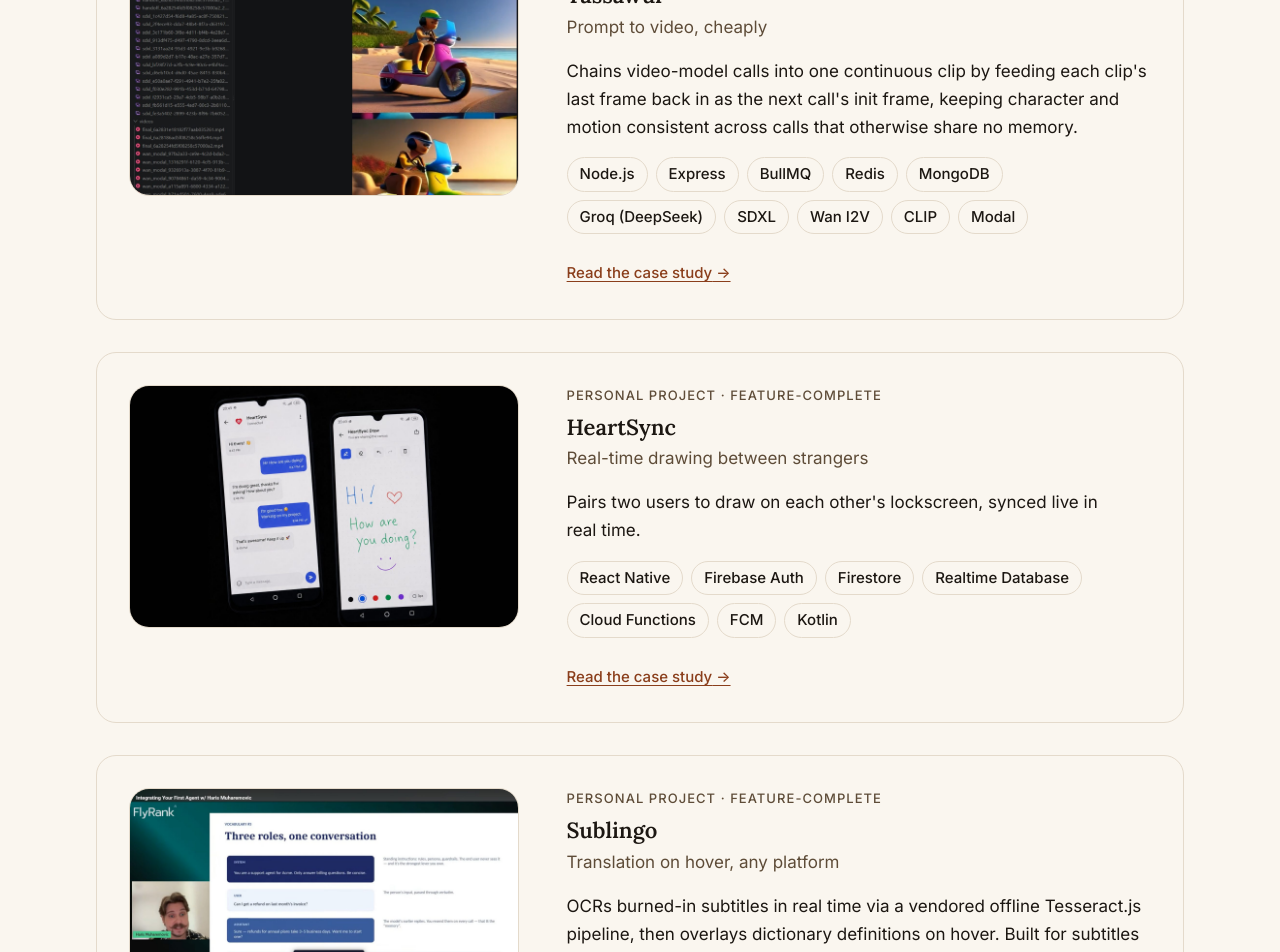
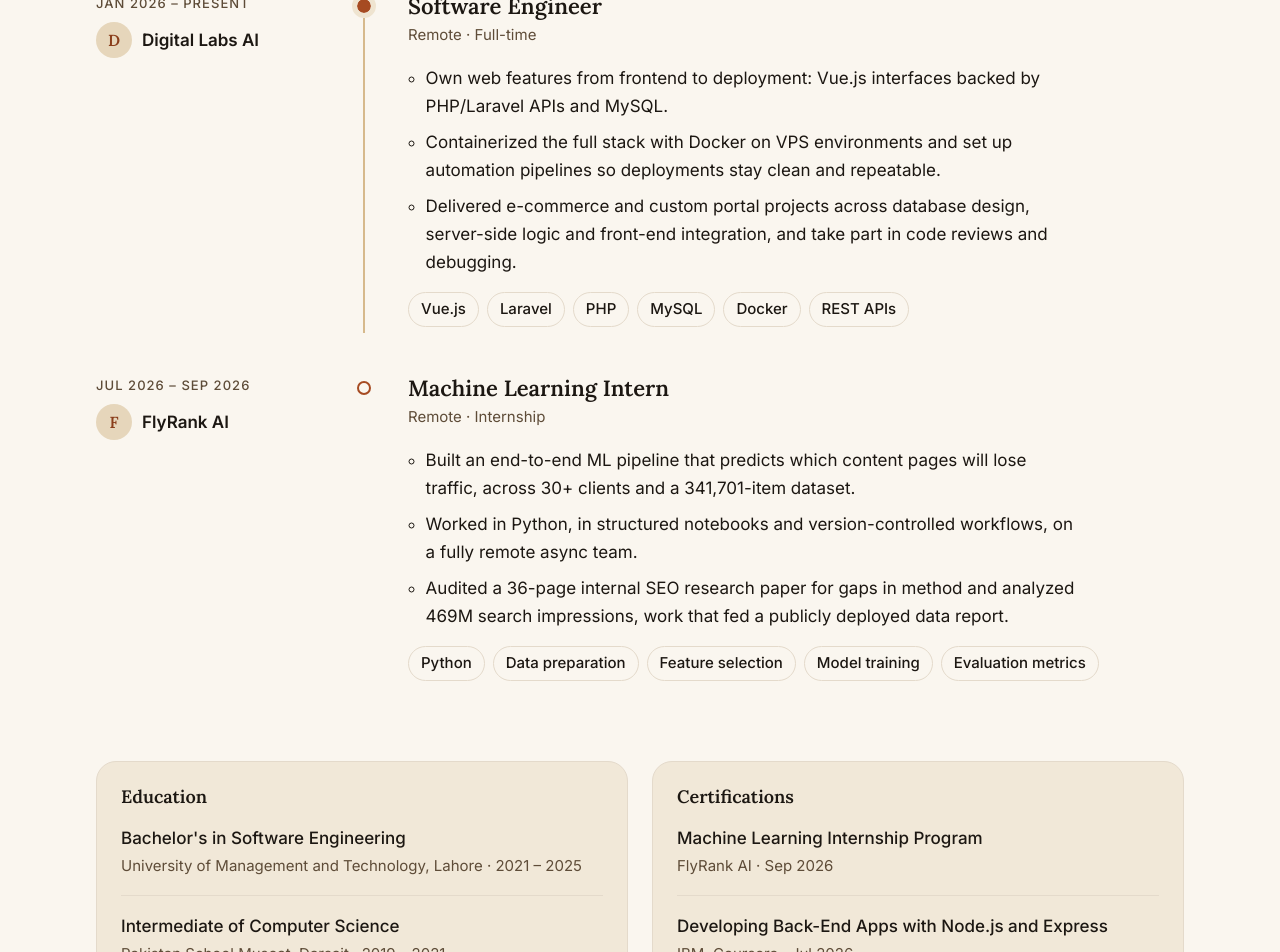
Before and after one commit to Abood-arc/Portfolio-site, a Vue app: page / in a window 1280 px wide. Shown: the part 1220-2172 px from the top of the page. Built offline with nearby package versions, Linux system fonts and the light colour scheme.

Commit message:
home: experience timeline with education and certifications; about bio matches confirmed dates

```diff
--- /dev/null
+++ b/src/components/ExperienceSection.vue
@@ -0,0 +1,273 @@
+<script setup>
+import { experience, education, certifications } from '../data/experience'
+</script>
+
+<template>
+  <section class="section experience" aria-labelledby="experience-title">
+    <div class="container">
+      <div v-reveal class="experience__head">
+        <p class="eyebrow">Experience</p>
+        <h2 id="experience-title">Where I've worked</h2>
+      </div>
+
+      <ol class="timeline">
+        <li
+          v-for="(job, i) in experience"
+          :key="job.org"
+          v-reveal="i"
+          class="timeline__item"
+          :class="{ 'is-current': job.current }"
+        >
+          <div class="timeline__when">
+            <p class="timeline__dates">
+              <time>{{ job.start }}</time> – <time>{{ job.end }}</time>
+            </p>
+            <p class="timeline__org">
+              <span class="timeline__tile" aria-hidden="true">{{ job.initial }}</span>
+              {{ job.org }}
+            </p>
+          </div>
+
+          <div class="timeline__rail" aria-hidden="true">
+            <span class="timeline__dot"></span>
+            <span class="timeline__line"></span>
+          </div>
+
+          <div class="timeline__body">
+            <h3 class="timeline__role">{{ job.role }}</h3>
+            <p class="timeline__meta muted">{{ job.meta }}</p>
+            <ul class="timeline__points">
+              <li v-for="point in job.points" :key="point">{{ point }}</li>
+            </ul>
+            <ul class="timeline__tags" aria-label="Skills used">
+              <li v-for="tag in job.tags" :key="tag" class="chip">{{ tag }}</li>
+            </ul>
+          </div>
+        </li>
+      </ol>
+
+      <div class="credentials">
+        <div v-reveal class="card credentials__group">
+          <h3 class="credentials__title">Education</h3>
+          <ul class="credentials__list">
+            <li v-for="item in education" :key="item.title">
+              <p class="credentials__name">{{ item.title }}</p>
+              <p class="credentials__sub muted">{{ item.place }} · {{ item.years }}</p>
+            </li>
+          </ul>
+        </div>
+        <div v-reveal="1" class="card credentials__group">
+          <h3 class="credentials__title">Certifications</h3>
+          <ul class="credentials__list">
+            <li v-for="item in certifications" :key="item.title">
+              <p class="credentials__name">{{ item.title }}</p>
+              <p class="credentials__sub muted">{{ item.issuer }} · {{ item.date }}</p>
+            </li>
+          </ul>
+        </div>
+      </div>
+    </div>
+  </section>
+</template>
+
+<style scoped>
+.experience__head {
+  margin-bottom: var(--space-5);
+}
+
+.timeline {
+  margin: 0;
+  padding: 0;
+  list-style: none;
+}
+
+/* Phone: rail on the left, everything else stacked beside it */
+.timeline__item {
+  display: grid;
+  grid-template-columns: 1.5rem minmax(0, 1fr);
+  grid-template-areas:
+    'rail when'
+    'rail body';
+  column-gap: var(--space-2);
+  padding-bottom: var(--space-5);
+}
+
+@media (min-width: 52rem) {
+  .timeline__item {
+    grid-template-columns: 14rem 1.5rem minmax(0, 1fr);
+    grid-template-areas: 'when rail body';
+    column-gap: var(--space-4);
+  }
+}
+
+.timeline__when {
+  grid-area: when;
+  margin-bottom: var(--space-2);
+}
+
+.timeline__dates {
+  margin: 0 0 var(--space-1);
+  font-size: var(--text-label);
+  font-weight: 500;
+  letter-spacing: 0.08em;
+  text-transform: uppercase;
+  color: var(--color-muted);
+}
+
+.timeline__org {
+  display: flex;
+  align-items: center;
+  gap: 0.625rem;
+  margin: 0;
+  font-weight: 600;
+}
+
+.timeline__tile {
+  display: grid;
+  place-items: center;
+  flex: none;
+  width: 2.25rem;
+  height: 2.25rem;
+  border-radius: 50%;
+  background: var(--color-band-deep);
+  font-family: var(--font-heading);
+  font-size: 1rem;
+  color: var(--color-link);
+}
+
+/* Rail: a dot and a line that connects to the next role */
+.timeline__rail {
+  grid-area: rail;
+  position: relative;
+}
+
+.timeline__dot {
+  position: absolute;
+  top: 0.4rem;
+  left: 50%;
+  width: 0.875rem;
+  height: 0.875rem;
+  margin-left: -0.4375rem;
+  border: 2px solid var(--color-accent);
+  border-radius: 50%;
+  background: var(--color-bg);
+}
+
+.is-current .timeline__dot {
+  background: var(--color-accent);
+  outline: 5px solid var(--color-shape-soft);
+}
+
+.timeline__line {
+  position: absolute;
+  top: 1.6rem;
+  bottom: -0.4rem;
+  left: 50%;
+  width: 2px;
+  margin-left: -1px;
+  background: var(--color-shape-tan);
+  transform-origin: top;
+}
+
+.timeline__item:last-child .timeline__line {
+  display: none;
+}
+
+.timeline__body {
+  grid-area: body;
+}
+
+.timeline__role {
+  margin-bottom: 0.25rem;
+}
+
+.timeline__meta {
+  margin-bottom: var(--space-2);
+  font-size: var(--text-small);
+}
+
+.timeline__points {
+  max-width: var(--measure);
+  margin: 0 0 var(--space-2);
+  padding-left: 1.1rem;
+}
+
+.timeline__points li {
+  margin-bottom: 0.5rem;
+}
+
+.timeline__tags {
+  display: flex;
+  flex-wrap: wrap;
+  gap: 0.5rem;
+  margin: 0;
+  padding: 0;
+  list-style: none;
+}
+
+/* The line draws down as each role arrives; the dot pops in. Only for users who welcome motion. */
+@media (prefers-reduced-motion: no-preference) {
+  .timeline__line {
+    transform: scaleY(0);
+    transition: transform 1200ms cubic-bezier(0.65, 0, 0.35, 1) 300ms;
+  }
+
+  .timeline__item.is-visible .timeline__line {
+    transform: scaleY(1);
+  }
+
+  .timeline__dot {
+    transform: scale(0);
+    transition: transform 500ms cubic-bezier(0.34, 1.56, 0.64, 1) 200ms;
+  }
+
+  .timeline__item.is-visible .timeline__dot {
+    transform: scale(1);
+  }
+}
+
+/* Education and certifications sit side by side */
+.credentials {
+  display: grid;
+  gap: var(--space-3);
+  margin-top: var(--space-4);
+}
+
+@media (min-width: 48rem) {
+  .credentials {
+    grid-template-columns: repeat(2, minmax(0, 1fr));
+  }
+}
+
+.credentials__group {
+  padding: var(--space-3);
+  background: var(--color-band);
+}
+
+.credentials__title {
+  margin-bottom: var(--space-2);
+  font-size: 1.125rem;
+}
+
+.credentials__list {
+  margin: 0;
+  padding: 0;
+  list-style: none;
+}
+
+.credentials__list li + li {
+  margin-top: var(--space-2);
+  padding-top: var(--space-2);
+  border-top: 1px solid var(--color-rule);
+}
+
+.credentials__name {
+  margin: 0;
+  font-weight: 500;
+}
+
+.credentials__sub {
+  margin: 0.125rem 0 0;
+  font-size: var(--text-small);
+}
+</style>
--- /dev/null
+++ b/src/data/experience.js
@@ -0,0 +1,53 @@
+// Newest-relevant first: the current full-time role, then the internship.
+// Facts come from the owner's CV and profiles; dates confirmed by the owner 2026-10-01.
+export const experience = [
+  {
+    org: 'Digital Labs AI',
+    initial: 'D',
+    role: 'Software Engineer',
+    meta: 'Remote · Full-time',
+    start: 'Jan 2026',
+    end: 'Present',
+    current: true,
+    points: [
+      'Own web features from frontend to deployment: Vue.js interfaces backed by PHP/Laravel APIs and MySQL.',
+      'Containerized the full stack with Docker on VPS environments and set up automation pipelines so deployments stay clean and repeatable.',
+      'Delivered e-commerce and custom portal projects across database design, server-side logic and front-end integration, and take part in code reviews and debugging.',
+    ],
+    tags: ['Vue.js', 'Laravel', 'PHP', 'MySQL', 'Docker', 'REST APIs'],
+  },
+  {
+    org: 'FlyRank AI',
+    initial: 'F',
+    role: 'Machine Learning Intern',
+    meta: 'Remote · Internship',
+    start: 'Jul 2026',
+    end: 'Sep 2026',
+    current: false,
+    points: [
+      'Built an end-to-end ML pipeline that predicts which content pages will lose traffic, across 30+ clients and a 341,701-item dataset.',
+      'Worked in Python, in structured notebooks and version-controlled workflows, on a fully remote async team.',
+      'Audited a 36-page internal SEO research paper for gaps in method and analyzed 469M search impressions, work that fed a publicly deployed data report.',
+    ],
+    tags: ['Python', 'Data preparation', 'Feature selection', 'Model training', 'Evaluation metrics'],
+  },
+]
+
+export const education = [
+  {
+    title: "Bachelor's in Software Engineering",
+    place: 'University of Management and Technology, Lahore',
+    years: '2021 – 2025',
+  },
+  {
+    title: 'Intermediate of Computer Science',
+    place: 'Pakistan School Muscat, Darsait',
+    years: '2019 – 2021',
+  },
+]
+
+export const certifications = [
+  { title: 'Machine Learning Internship Program', issuer: 'FlyRank AI', date: 'Sep 2026' },
+  { title: 'Developing Back-End Apps with Node.js and Express', issuer: 'IBM, Coursera', date: 'Jul 2026' },
+  { title: 'AWS AI Practitioner Challenge', issuer: 'Udacity', date: 'Jun 2026' },
+]
--- a/src/pages/About.vue
+++ b/src/pages/About.vue
@@ -14,7 +14,7 @@
       <div v-reveal="1" class="prose">
         <h1>About</h1>
         <p class="lede">I'm Abdullah, a full-stack developer based in Lahore. I studied Software Engineering at the University of Management and Technology, Lahore (2021–2025).</p>
-        <p>Most recently I was a machine learning intern at FlyRank AI (Jul–Sep 2026), building a pipeline that predicts content-performance decline across 30+ clients. Before that I was a software engineer at Digital Labs AI (Jan–Mar 2026), building REST APIs and Docker deployments for client projects.</p>
+        <p>Since January 2026 I've been a software engineer at Digital Labs AI, building Vue and Laravel features and the Docker deployments that ship them. From July to September 2026 I was also a machine learning intern at FlyRank AI, building a pipeline that predicts content-performance decline across 30+ clients.</p>
         <p>Qubix is the project with real customers: a client's store I took from requirements to production and still maintain. The other three are personal projects, and each case study says plainly where it ended up.</p>
         <p>The full history is in my <a :href="site.cv" target="_blank" rel="noopener">CV (PDF)</a>.</p>
       </div>
--- a/src/pages/Home.vue
+++ b/src/pages/Home.vue
@@ -7,6 +7,7 @@
 import HeroShowcase from '../components/HeroShowcase.vue'
 import SkillGroups from '../components/SkillGroups.vue'
 import CountUp from '../components/CountUp.vue'
+import ExperienceSection from '../components/ExperienceSection.vue'
 
 const [qubix, ...others] = projects
 const liveStore = qubix.links[0]
@@ -57,6 +58,8 @@
       </li>
     </ul>
   </section>
+
+  <ExperienceSection />
 
   <section class="section more-work" aria-labelledby="more-work-title">
     <div class="container">
```
Also changed, not shown: 1 other file (tests, documents, lock files or other folders).
